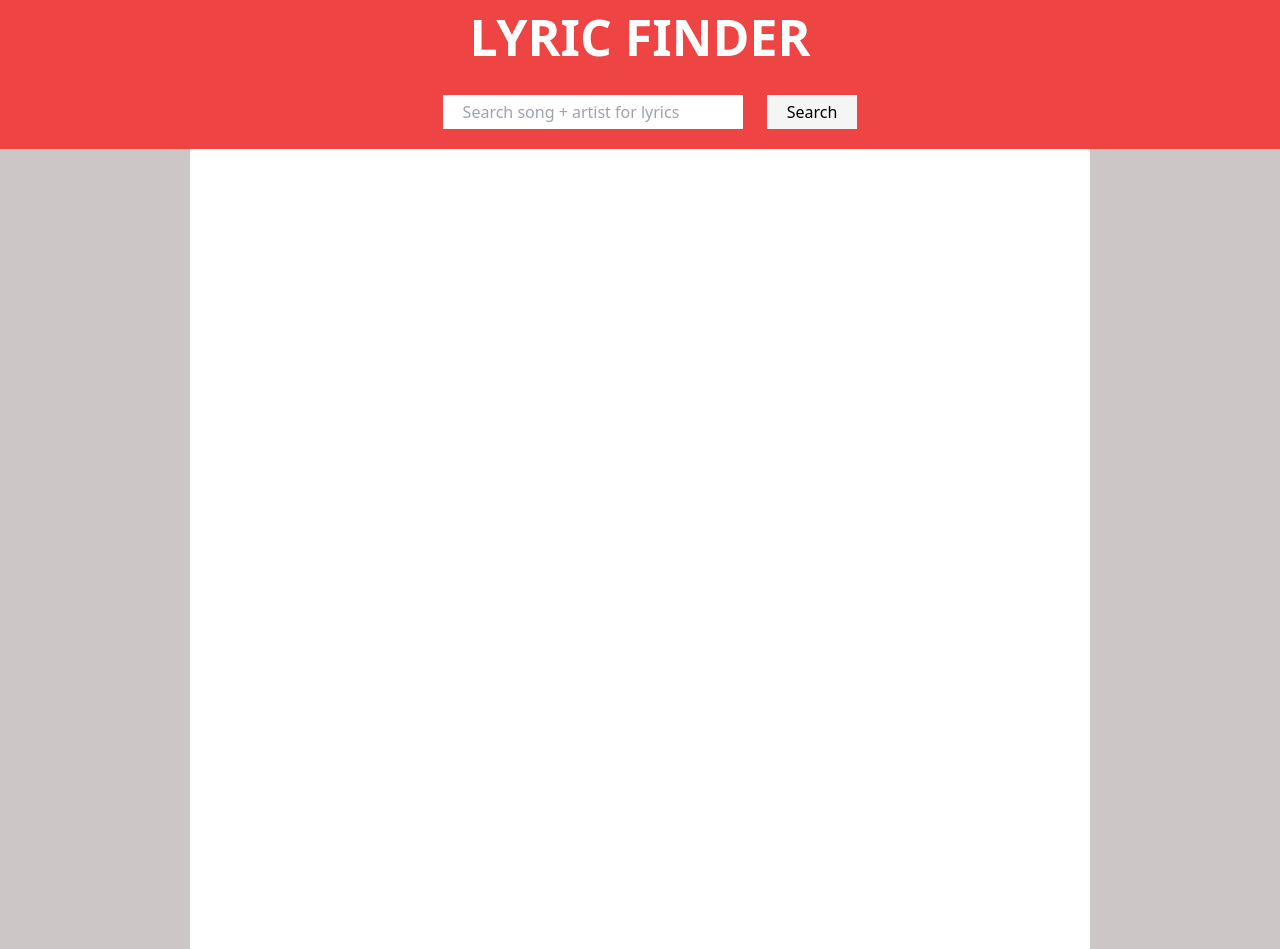
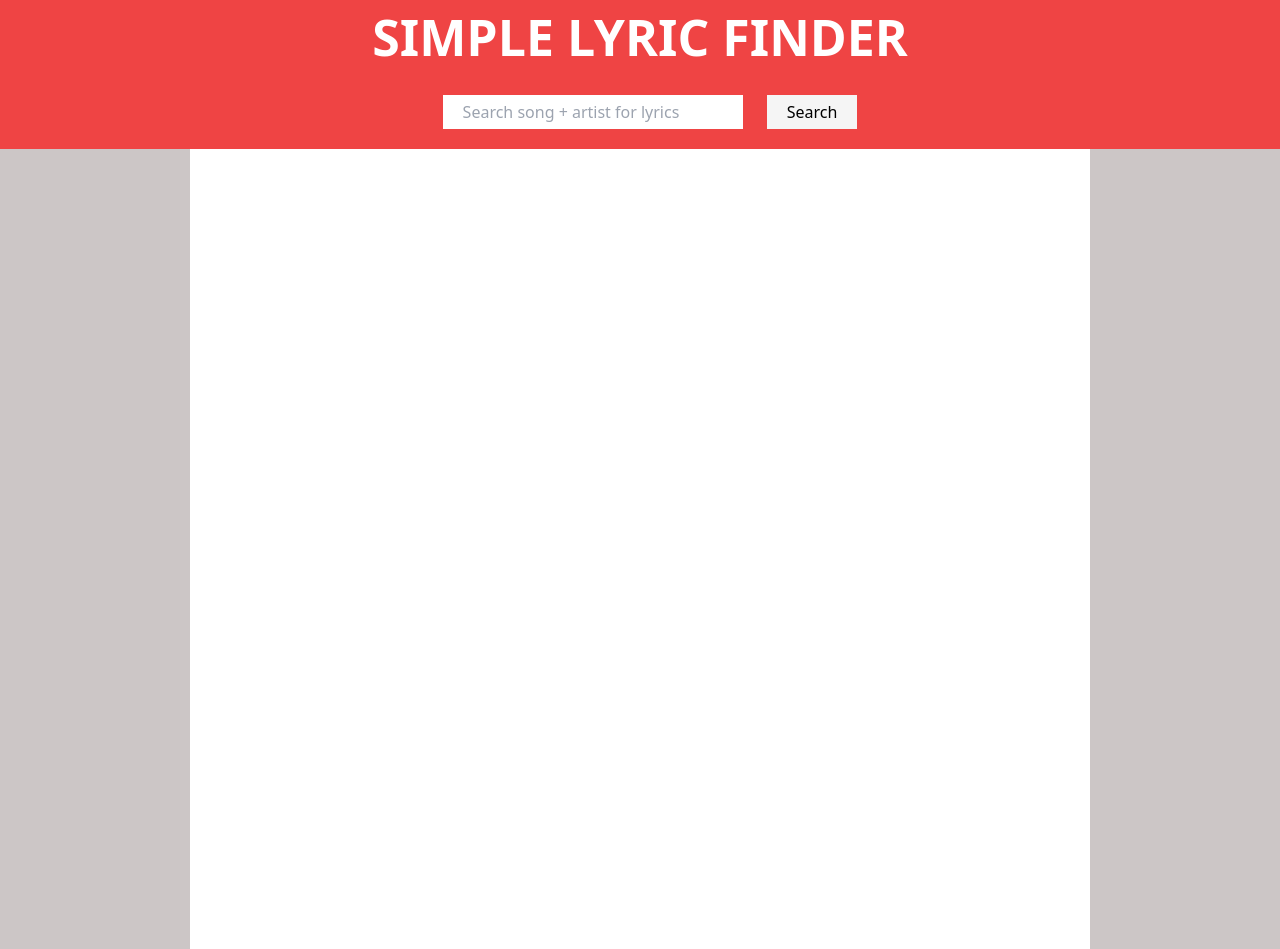
Before and after one commit to cwchilvers/UCI-TCBC-07, a plain HTML site: page index.html in a window 1280 px wide. Drawn offline with nearby package versions, Linux system fonts and the light colour scheme.

Commit message:
Changed project name

```diff
--- a/index.html
+++ b/index.html
@@ -4,14 +4,14 @@
     <meta charset="UTF-8">
     <meta http-equiv="X-UA-Compatible" content="IE=edge">
     <meta name="viewport" content="width=device-width, initial-scale=1.0">
-    <title>Lyric Finder</title>
+    <title>Simple Lyric Finder</title>
     <link href="./assets/css/normalize.css" rel="stylesheet">
     <link href="./assets/css/style.css" rel="stylesheet">
     <script src="https://cdn.tailwindcss.com"></script>
 </head>
 
 <body>
-    <header class="text-white uppercase font-semibold">Lyric Finder</header>
+    <header class="text-white uppercase font-semibold">Simple Lyric Finder</header>
 
     <!-- Search -->
     <div id="search-container">
```
